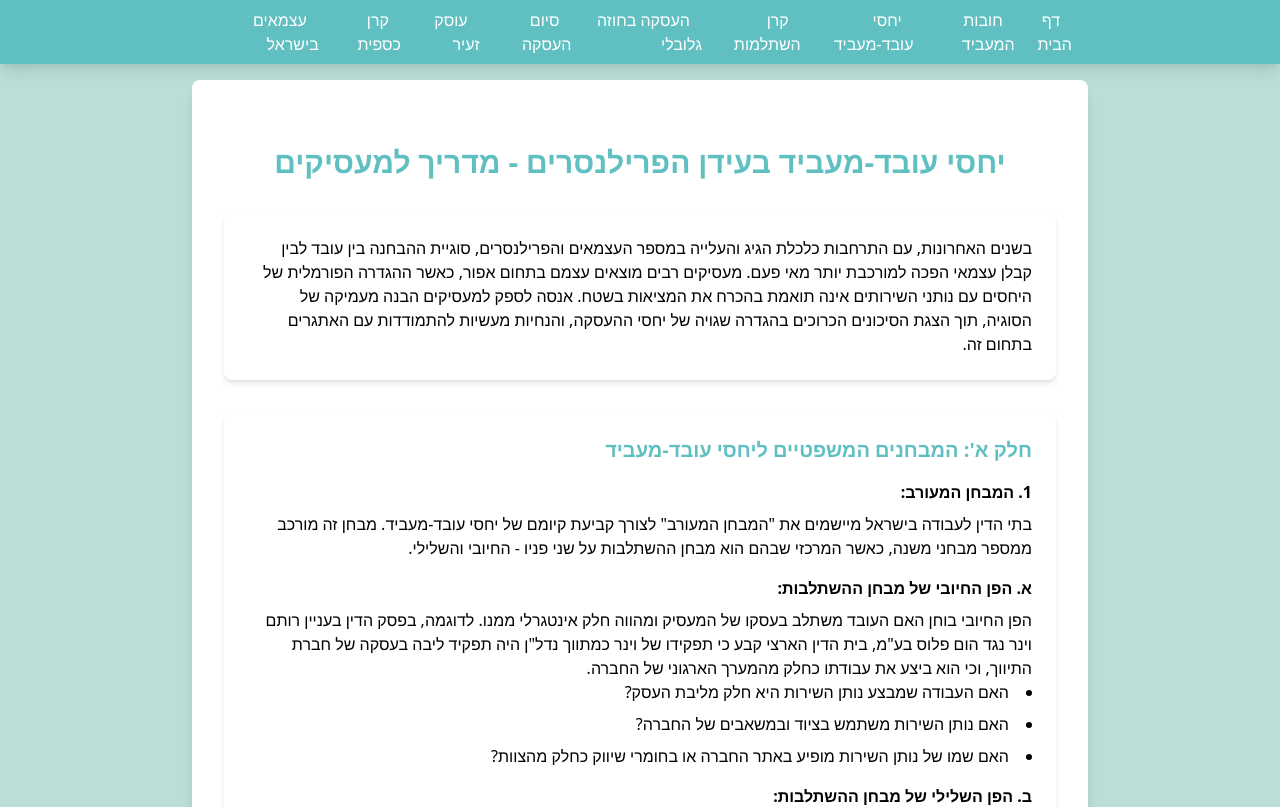
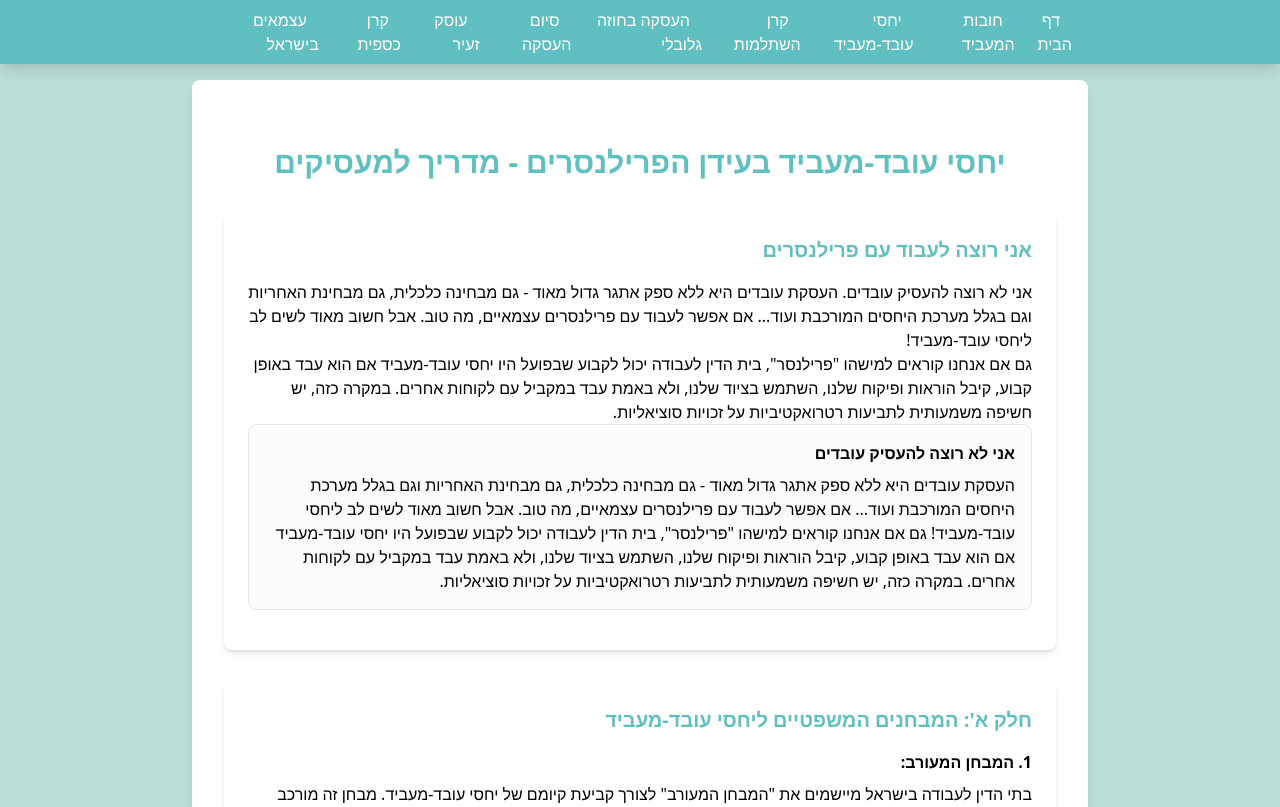
Before and after one commit to Zevik/Atsmai, a Next.js app: page /worker-employer-relations in a window 1280 px wide. Shown: the top 807 px of the page. Built offline with nearby package versions, Linux system fonts and the light colour scheme.

Commit message:
Replace first paragraph in 'worker-employer-relations' page

```diff
--- a/pages/worker-employer-relations.js
+++ b/pages/worker-employer-relations.js
@@ -7,7 +7,18 @@ const WorkerEmployerRelations = () => {
         <h1 className="text-3xl font-bold mb-8 text-primary text-center mt-8">יחסי עובד-מעביד בעידן הפרילנסרים - מדריך למעסיקים</h1>
 
         <section className="mb-8">
-          <p>בשנים האחרונות, עם התרחבות כלכלת הגיג והעלייה במספר העצמאים והפרילנסרים, סוגיית ההבחנה בין עובד לבין קבלן עצמאי הפכה למורכבת יותר מאי פעם. מעסיקים רבים מוצאים עצמם בתחום אפור, כאשר ההגדרה הפורמלית של היחסים עם נותני השירותים אינה תואמת בהכרח את המציאות בשטח. אנסה לספק למעסיקים הבנה מעמיקה של הסוגיה, תוך הצגת הסיכונים הכרוכים בהגדרה שגויה של יחסי ההעסקה, והנחיות מעשיות להתמודדות עם האתגרים בתחום זה.</p>
+          <h2 className="text-xl font-semibold mb-4 text-primary">אני רוצה לעבוד עם פרילנסרים</h2>
+          <p>אני לא רוצה להעסיק עובדים. העסקת עובדים היא ללא ספק אתגר גדול מאוד - גם מבחינה כלכלית, גם מבחינת האחריות וגם בגלל מערכת היחסים המורכבת ועוד... אם אפשר לעבוד עם פרילנסרים עצמאיים, מה טוב. אבל חשוב מאוד לשים לב ליחסי עובד-מעביד!</p>
+          <p>גם אם אנחנו קוראים למישהו "פרילנסר", בית הדין לעבודה יכול לקבוע שבפועל היו יחסי עובד-מעביד אם הוא עבד באופן קבוע, קיבל הוראות ופיקוח שלנו, השתמש בציוד שלנו, ולא באמת עבד במקביל עם לקוחות אחרים. במקרה כזה, יש חשיפה משמעותית לתביעות רטרואקטיביות על זכויות סוציאליות.</p>
+          <div className="border p-4 mb-4 rounded-lg bg-gray-50 bg-opacity-75">
+            <h2 className="font-semibold mb-2">אני לא רוצה להעסיק עובדים</h2>
+            <p>
+              העסקת עובדים היא ללא ספק אתגר גדול מאוד - גם מבחינה כלכלית, גם מבחינת האחריות וגם בגלל מערכת היחסים המורכבת ועוד...
+              אם אפשר לעבוד עם פרילנסרים עצמאיים, מה טוב. אבל חשוב מאוד לשים לב ליחסי עובד-מעביד! גם אם אנחנו קוראים למישהו "פרילנסר",
+              בית הדין לעבודה יכול לקבוע שבפועל היו יחסי עובד-מעביד אם הוא עבד באופן קבוע, קיבל הוראות ופיקוח שלנו, השתמש בציוד שלנו,
+              ולא באמת עבד במקביל עם לקוחות אחרים. במקרה כזה, יש חשיפה משמעותית לתביעות רטרואקטיביות על זכויות סוציאליות.
+            </p>
+          </div>
         </section>
 
         {/* חלק א': המבחנים המשפטיים ליחסי עובד-מעביד */}
```
